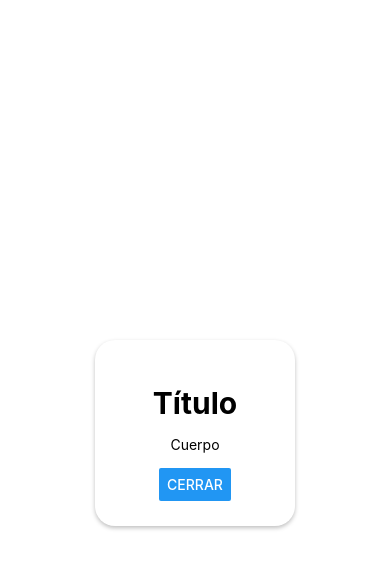
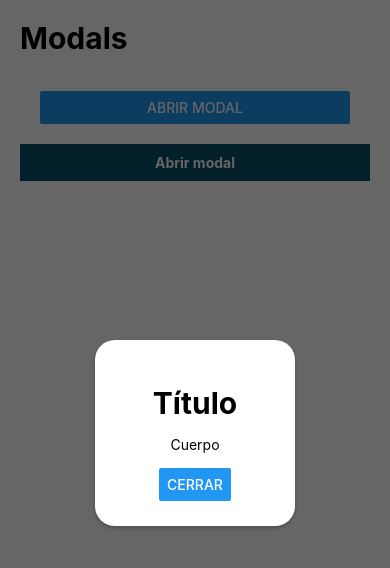
Before and after one commit to ferdeolazabal/RNComponents, a React Native app: screen /ModalScreen in a window 390 px wide. Both pictures are taken after a click on the button "ABRIR MODAL". Shown: the top 568 px of the page. Built offline with nearby package versions, Linux system fonts and the light colour scheme.

Commit message:
Apply theme context to modal screen

```diff
--- a/src/screens/ModalScreen.tsx
+++ b/src/screens/ModalScreen.tsx
@@ -1,11 +1,15 @@
 import { useState, useContext } from 'react';
 import { Alert, Modal, Text, Pressable, View, Button } from 'react-native';
+
 import { HeaderTitle } from '../components/HeaderTitle';
 import { ThemeContext } from '../context/themeContext/ThemeContext';
+
 import { styles } from '../theme/appTheme';
 
 const ModalScreen = () => {
-    const { theme: { colors } } = useContext(ThemeContext);
+    const {
+        theme: { colors, dividerColor },
+    } = useContext(ThemeContext);
 
     const [modalVisible, setModalVisible] = useState(false);
     const [modalVisible2, setModalVisible2] = useState(false);
@@ -22,14 +26,12 @@ const ModalScreen = () => {
                 <View
                     style={{
                         flex: 1,
-                        backgroundColor: colors.background
-                        // backgroundColor: 'rgba(0,0,0,0.4)',
+                        backgroundColor: dividerColor,
                     }}>
-                    {/* cont modal */}
-                    <View style={styles.centeredView}>
-                        <View style={styles.modalView}>
+                    <View style={{ ...styles.centeredView }}>
+                        <View style={{ ...styles.modalView, backgroundColor: colors.background }}>
                             <HeaderTitle title="Título" />
-                            <Text style={styles.modalText}>Cuerpo</Text>
+                            <Text style={{ ...styles.modalText, color: colors.text }}>Cuerpo</Text>
                             <Button title="Cerrar" onPress={() => setModalVisible(!modalVisible)} />
                         </View>
                     </View>
@@ -45,21 +47,35 @@ const ModalScreen = () => {
                     Alert.alert('Modal has been closed.');
                     setModalVisible2(() => !modalVisible2);
                 }}>
-                <View style={styles.centeredView}>
-                    <View style={styles.modalView}>
-                        <Text style={styles.modalText}>Hello World!</Text>
-                        <Pressable
-                            style={[styles.button, styles.buttonClose]}
-                            onPress={() => setModalVisible2(!modalVisible2)}>
-                            <Text style={styles.textStyle}>Hide Modal</Text>
-                        </Pressable>
+                <View
+                    style={{
+                        flex: 1,
+                        backgroundColor: dividerColor,
+                    }}>
+                    <View style={styles.centeredView}>
+                        <View style={{ ...styles.modalView, backgroundColor: colors.background }}>
+                            <Text style={{ ...styles.modalText, color: colors.text }}>
+                                Hello World!
+                            </Text>
+                            <Pressable
+                                style={styles.button}
+                                onPress={() => setModalVisible2(!modalVisible2)}>
+                                <Text
+                                    style={{
+                                        ...styles.textStyle,
+                                        backgroundColor: colors.primary,
+                                    }}>
+                                    Hide Modal
+                                </Text>
+                            </Pressable>
+                        </View>
                     </View>
                 </View>
             </Modal>
-            <Pressable
-                style={{...styles.button, ...styles.buttonOpen}}
-                onPress={() => setModalVisible2(true)}>
-                <Text style={{...styles.textStyle, backgroundColor: colors.primary}}>Abrir modal</Text>
+            <Pressable style={styles.button} onPress={() => setModalVisible2(true)}>
+                <Text style={{ ...styles.textStyle, backgroundColor: colors.primary }}>
+                    Abrir modal
+                </Text>
             </Pressable>
         </View>
     );
--- a/src/theme/appTheme.tsx
+++ b/src/theme/appTheme.tsx
@@ -20,7 +20,7 @@ export const styles = StyleSheet.create({
         alignItems: 'center',
         flexDirection: 'row',
         justifyContent: 'space-between',
-        marginTop:10,
+        marginTop: 10,
     },
     text: {
         fontSize: 18,
@@ -49,17 +49,10 @@ export const styles = StyleSheet.create({
     },
     button: {
         borderRadius: 20,
-        padding: 10,
         elevation: 2,
     },
-    buttonOpen: {
-        // backgroundColor: '#F194FF',
-    },
-    buttonClose: {
-        // backgroundColor: '#2196F3',
-    },
     textStyle: {
-        padding:10,
+        padding: 10,
         color: 'white',
         fontWeight: 'bold',
         textAlign: 'center',
```
